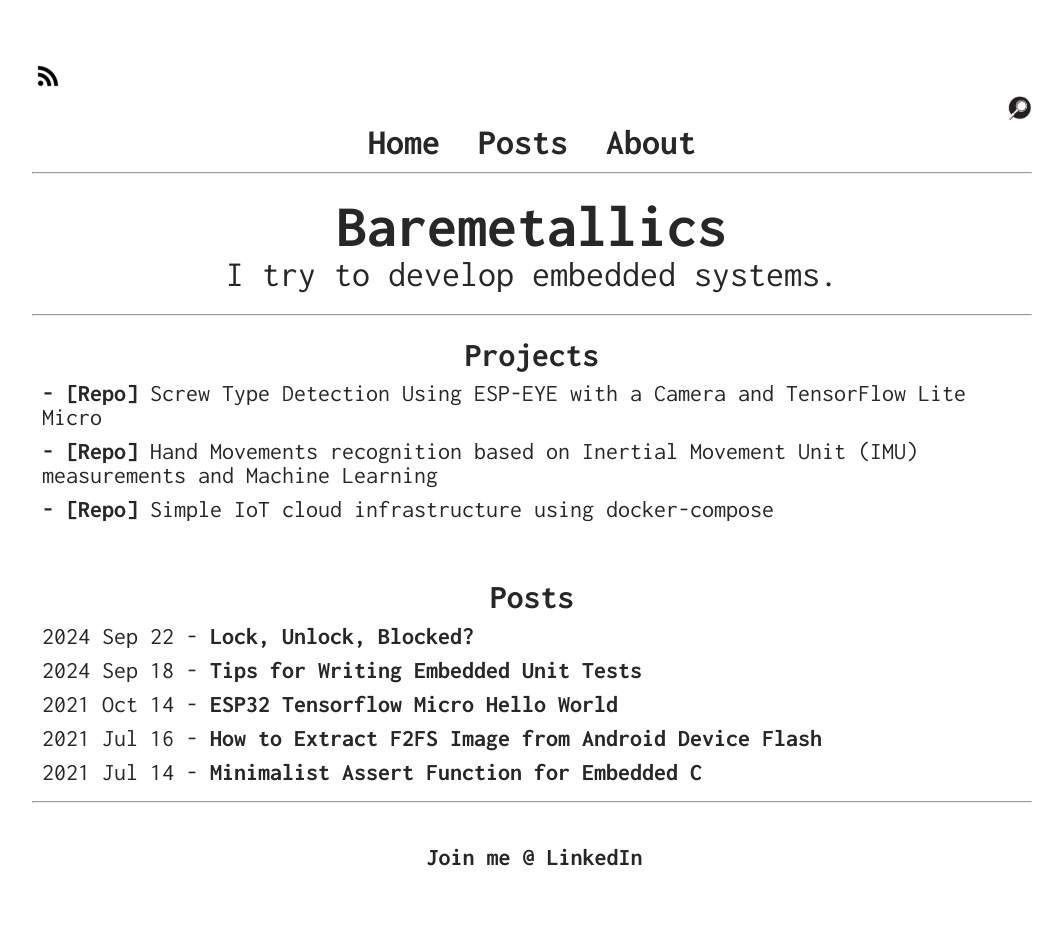
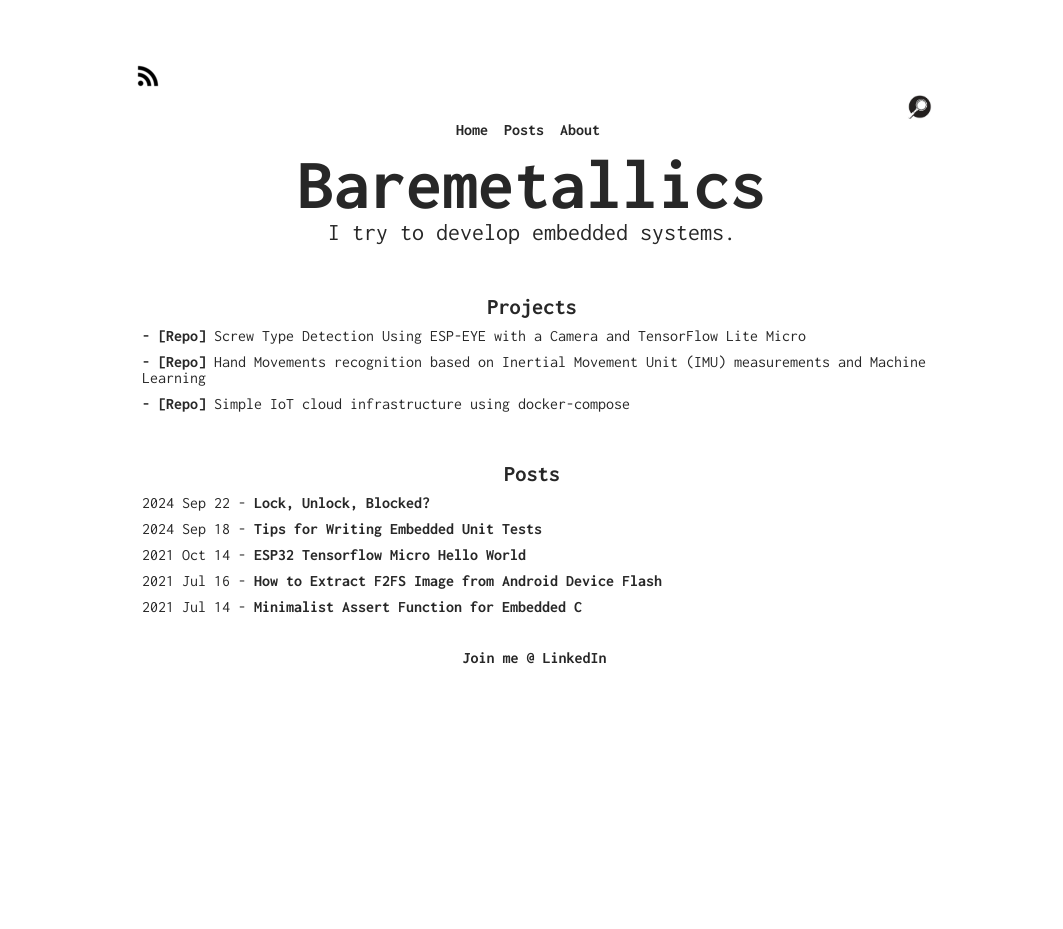
Before and after one commit to daleonpz/baremetallics, a Jekyll site: the page built from index.html, in a window 1280 px wide. Shown: the whole page, without its empty margins (108-1171 px from the left). Built offline with Jekyll 4.4.1, drawn with Linux system fonts in a browser that asks for light colours; after the commit the page ends 900 px from its top, so only the background shows below that.

Commit message:
improve look

```diff
--- a/assets/css/main.scss
+++ b/assets/css/main.scss
@@ -8,7 +8,7 @@ body {
     color: $color-black;
     background: $color-white;
     font-family: 'Inconsolata', ;
-    font-size: 150%;
+    font-size: 100%;
     font-weight: 400;
 }
 h1 {
@@ -27,7 +27,8 @@ a {
         text-decoration: none;
     }
     &:hover {
-        background-color: $color-grey;
+        background-color: $color-white;
+        color: #0000FF;
         text-decoration: none;
     }
     &:active {
@@ -59,7 +60,7 @@ blockquote {
 }
 
 .wrapper {
-    max-width: 1000px;
+    max-width: 800px;
     margin: auto;
     padding: 60px 30px 60px 30px;
     @media screen and (max-width: $br) {
@@ -76,9 +77,9 @@ blockquote {
         display: block;
     }
     h1 {
-        font-size: 2.5em;
+        font-size: 4.5em;
         @media screen and (max-width: $br) {
-            font-size:1.5em;
+            font-size:2.5em;
         }
         font-weight: bold;
         margin-bottom: 0;
@@ -135,7 +136,7 @@ blockquote {
     }
     code {
         padding: 3px;
-        font-size: 1.0em;
+        font-size: 1.2em;
         border-radius: 3px;
         background: $color-grey;
     }
@@ -278,7 +279,7 @@ blockquote {
     &__content {
         padding-top: 40px;
         h1 {
-            font-size: 2.0em;
+            font-size: 1.7em;
             font-weight: 700;
             margin-top: 50px;
             margin-bottom: 10px;
@@ -324,6 +325,7 @@ blockquote {
             }
             list-style: circle;
             margin-left: 30px;
+            margin-top: -10px;
             margin-bottom: 15px;
             li {
                 padding: 5px;
@@ -441,6 +443,7 @@ ul.share-buttons .sr-only{
 
 
 #mailchimp {
+    background: $color_hire_shadow;
     color: $color_black;
     padding: 20px 15px;
     @media screen and (max-width: $br) {
@@ -520,15 +523,13 @@ ul.share-buttons .sr-only{
     color: $color_black;
     background-size: auto;
     text-decoration: none;
-    font-size: 1.5em;
+    font-size: 1.0em;
     font-weight: bold;
-    padding: 0px 10px;
+    margin-right:8px;
     &:hover {
-        padding: 0px 10px;
-        border-radius: 5px;
         text-decoration: none;
-        background: $color_black;
-        color: $color_white;
+        background: $color_white;
+        color: #0000FF;
     }
 
 }
--- a/index.html
+++ b/index.html
@@ -2,14 +2,14 @@
 layout: default
 ---
 
-<div class="header">
-    <hr>
+<div class="header" align=middle>
     <center>
         <h1> Baremetallics </h1>
         <h2> I try to develop embedded systems.</h2>
     </center>
-    <hr>
     <!--    <img src="/images/logo.png" alt="baremetallics banner"> -->
+  <br>
+  <br>
 </div>
 
 <div class="blog">
@@ -31,7 +31,6 @@ layout: default
         </li>
         {% endfor %}
     </ul>
-    <hr>
 </div>
 
 
@@ -45,5 +44,7 @@ layout: default
 
 
 <div class="header__social_media" align="middle">
+    <p>
         {% include social_media.html %}
+    </p>
 </div>
```
